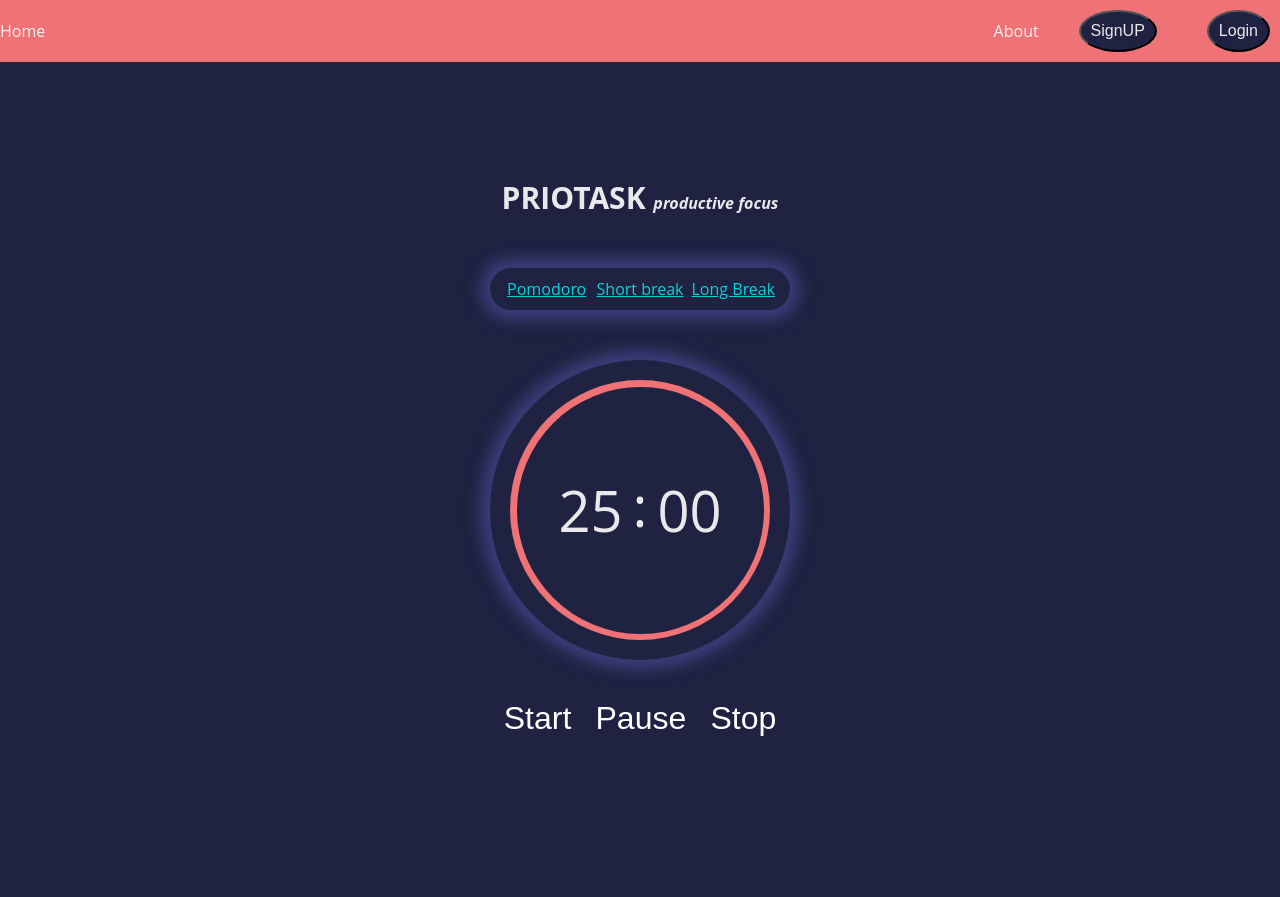
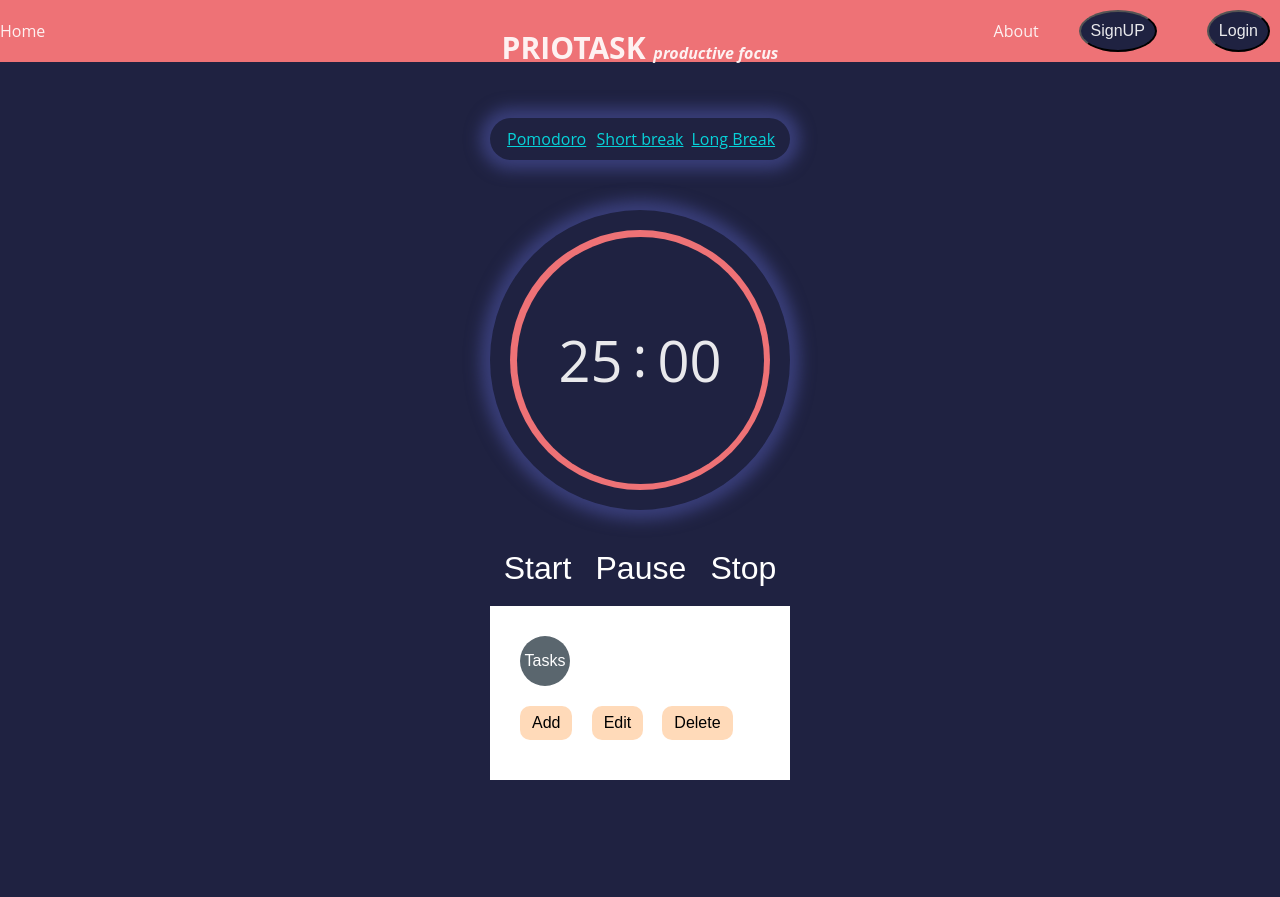
Before and after one commit to Kakazablone/PrioTask_v1, a Flask app: template web_dynamic/templates/timer.html in a window 1280 px wide. Before the commit the page ends 736 px from the top, so only its background shows below. Run offline with Flask 3, Linux system fonts and the light colour scheme; the template is opened without the code that fills it, so the values that code supplies are empty; some libraries are stand-ins or nearby versions.

Commit message:
work in progress for tasks container

```diff
--- a/web_dynamic/static/scripts/timer.js
+++ b/web_dynamic/static/scripts/timer.js
@@ -128,3 +128,115 @@ function formatTime(time) {
   // Add leading zero if time is less than 10
   return time < 10 ? "0" + time : time;
 }
+
+
+$(document).ready(function () {
+  // Hide task input form initially
+  $("#task-input-form").hide();
+
+  // Show/hide task management buttons
+  $("#tasks-button").click(function () {
+    $(".task-management-buttons").toggle();
+    $("#task-list").toggle();
+  });
+
+  // Show task input form when "Add" button is clicked
+  $("#add-button").click(function () {
+    $("#task-input-form").toggle();
+  });
+
+ // Edit Task Functionality
+$(".edit-button").click(function() {
+  // Show the task list
+  $(".task-management-buttons").show();
+  $("#task-list").show();
+});
+
+// Handling task selection for editing
+$("#task-list").on("click", ".task-item", function() {
+  var taskItem = $(this); // Get the task item
+  var taskText = taskItem.text(); // Get the text of the selected task
+  var inputField = $("<input type='text' class='edit-input'>"); // Create an input field
+  var saveButton = $("<button class='save-button'>Save</button>"); // Create a Save button
+  inputField.val(taskText); // Set its value to the task text
+  taskItem.empty().append(inputField, saveButton); // Replace task text with input field and save button
+  inputField.focus(); // Focus on the input field
+
+  // Save button functionality
+  saveButton.click(function() {
+    var editedTask = inputField.val().trim(); // Get the edited task text
+    if (editedTask !== "") {
+      taskItem.text(editedTask); // Update the task text
+    } else {
+      taskItem.remove(); // Remove the task item if it's empty after editing
+    }
+  });
+
+  // When the user finishes editing (presses Enter or clicks outside the input field)
+  inputField.on("blur keypress", function(e) {
+    if (e.type === "blur" || (e.type === "keypress" && e.which === 13)) { // Check if Enter key is pressed or input field loses focus
+      saveButton.click(); // Click the Save button
+    }
+  });
+});
+
+// Delete Task Functionality
+$(".delete-button").click(function() {
+  // Show the task list
+  $(".task-management-buttons").show();
+  $("#task-list").show();
+
+  // Create an input field for task selection
+  var inputField = $("<input type='text' class='delete-input'>");
+  inputField.attr("placeholder", "Enter task to delete...");
+
+  // Append the input field to the task list
+  $("#task-list").append(inputField);
+
+  // When the user finishes deleting (presses Enter or clicks outside the input field)
+  inputField.on("blur keypress", function(e) {
+    if (e.type === "blur" || (e.type === "keypress" && e.which === 13)) { // Check if Enter key is pressed or input field loses focus
+      var taskToDelete = inputField.val().trim(); // Get the task to delete
+      if (taskToDelete !== "") {
+        // Remove the task item from the task list
+        $(".task-item:contains(" + taskToDelete + ")").remove();
+      }
+      // Hide the task list and input field after deleting task
+      $(".task-management-buttons").hide();
+      $("#task-list").hide();
+      inputField.remove(); // Remove the input field
+    }
+  });
+
+  // Focus on the input field
+  inputField.focus();
+});
+
+
+  // Save task when "Save" button is clicked
+  $("#save-task-button").click(function () {
+    var task = $("#task-input").val();
+    if (task.trim() !== "") {
+      $("#task-list").append("<li class='task-item'>" + task + "</li>");
+      $("#task-input").val(""); // Clear input field
+      $("#task-input-form").hide(); // Hide input form after saving task
+    }
+  });
+
+  // Function to display tasks in a list
+  function displayTaskList() {
+    $("#task-list").empty(); // Clear existing task list
+    // Populate task list from existing tasks
+    $(".task").each(function (index) {
+      var taskText = $(this).text();
+      var taskItem = $("<li class='task-item'>" + taskText + "</li>");
+      taskItem.click(function () {
+        var editedTask = prompt("Edit Task:", taskText); // Prompt user to edit task
+        if (editedTask !== null && editedTask.trim() !== "") {
+          $(this).text(editedTask); // Update task text
+        }
+      });
+      $("#task-list").append(taskItem);
+    });
+  }
+});
--- a/web_dynamic/static/styles/timer.css
+++ b/web_dynamic/static/styles/timer.css
@@ -163,3 +163,83 @@ section {
   background-color: transparent;
   cursor: pointer;
 }
+
+.task-container {
+  background-color: white; /* Set background color to white */
+  padding: 20px; /* Add padding for spacing */
+  width: 100%; /* Set width to fill the entire width of the page */
+  position: fixed; /* Position the container fixed at the bottom */
+  bottom: 70px; /* Align the container above the controls section */
+  left: 0; /* Align the container to the left edge of the page */
+}
+
+.controls {
+  margin-bottom: 300px; /* Add margin below the controls section */
+}
+
+@media (min-width: 768px) {
+  .task-container {
+    width: 30rem; /* Set a fixed width for larger screens */
+    position: absolute; /* Change position to absolute for larger screens */
+    bottom: 20px; /* Adjust bottom spacing for larger screens */
+    left: 50%; /* Align the container to the center of the page */
+    transform: translateX(-50%); /* Center the container horizontally */
+  }
+}
+
+#tasks-button {
+  background-color: #5a666e;
+  color: white;
+  border: none;
+  border-radius: 50%;
+  width: 50px;
+  height: 50px;
+  font-size: 16px;
+}
+
+.task-management-buttons #add-button,
+.task-management-buttons #edit-button,
+.task-management-buttons #delete-button {
+  margin-right: 5px;
+  border: none; /* Remove default button border */
+  background-color: peachpuff; /* Set background color to peach */
+  color: black; /* Set text color to black */
+  font-size: medium; /* Set font size */
+  border-radius: 10px; /* Add rounded edges */
+  padding: 8px 12px; /* Add padding */
+}
+
+#save-task-button {
+  border: none; /* Remove default button border */
+  background-color: green; /* Set background color to green */
+  color: black; /* Set text color to black */
+  font-size: medium; /* Set font size */
+  border-radius: 10px; /* Add rounded edges */
+  padding: 8px 12px; /* Add padding */
+}
+
+.save-button {
+  border: none; /* Remove default button border */
+  background-color: green; /* Set background color to peach */
+  color: black; /* Set text color to black */
+  font-size: medium; /* Set font size */
+  border-radius: 10px; /* Add rounded edges */
+  padding: 8px 12px; /* Add padding */
+}
+
+
+.task-management-buttons button {
+  margin-right: 5px;
+}
+
+#task-input-form {
+  margin-top: 10px;
+}
+
+#task-input-form input[type="text"] {
+  width: 200px;
+}
+
+#task-list {
+  margin-top: 10px;
+}
--- a/web_dynamic/templates/timer.html
+++ b/web_dynamic/templates/timer.html
@@ -5,7 +5,7 @@
     <meta name="viewport" content="width=device-width, initial-scale=1.0">
     <script src="https://code.jquery.com/jquery-3.6.0.min.js"></script>
     <link href="https://fonts.googleapis.com/icon?family=Material+Icons" rel="stylesheet">
-     <link type="text/css" rel="stylesheet" href="../static/styles/timer.css">
+    <link type="text/css" rel="stylesheet" href="../static/styles/timer.css">
     <script type="text/javascript" src="../static/scripts/timer.js"></script>
 
     <title>Priotask</title>
@@ -17,7 +17,7 @@
         <span class="right"><button>SignUP</button></span>
         <span class="right"><button>Login</button></span>
     </div>
-     <section>
+    <section>
         <div class="container">
             <h1>PRIOTASK <span id="italic">productive focus</span></h1>
             <div class="panel">
@@ -40,9 +40,20 @@
                 <button id="stop">Stop</button>
             </div>
         </div>
-
+        <!-- Task Container -->
+        <div class="task-container">
+            <button id="tasks-button">Tasks</button>
+            <div class="task-management-buttons">
+                <button id="add-button">Add</button>
+                <button id="edit-button">Edit</button> <!-- Added edit button -->
+                <button id="delete-button">Delete</button>
+            </div>
+            <div id="task-input-form" style="display: none;">
+                <input type="text" id="task-input" placeholder="Enter task">
+                <button id="save-task-button">Save</button>
+            </div>
+            <div id="task-list"></div>
+        </div>
     </section>
-
-
 </body>
 </html>
```
